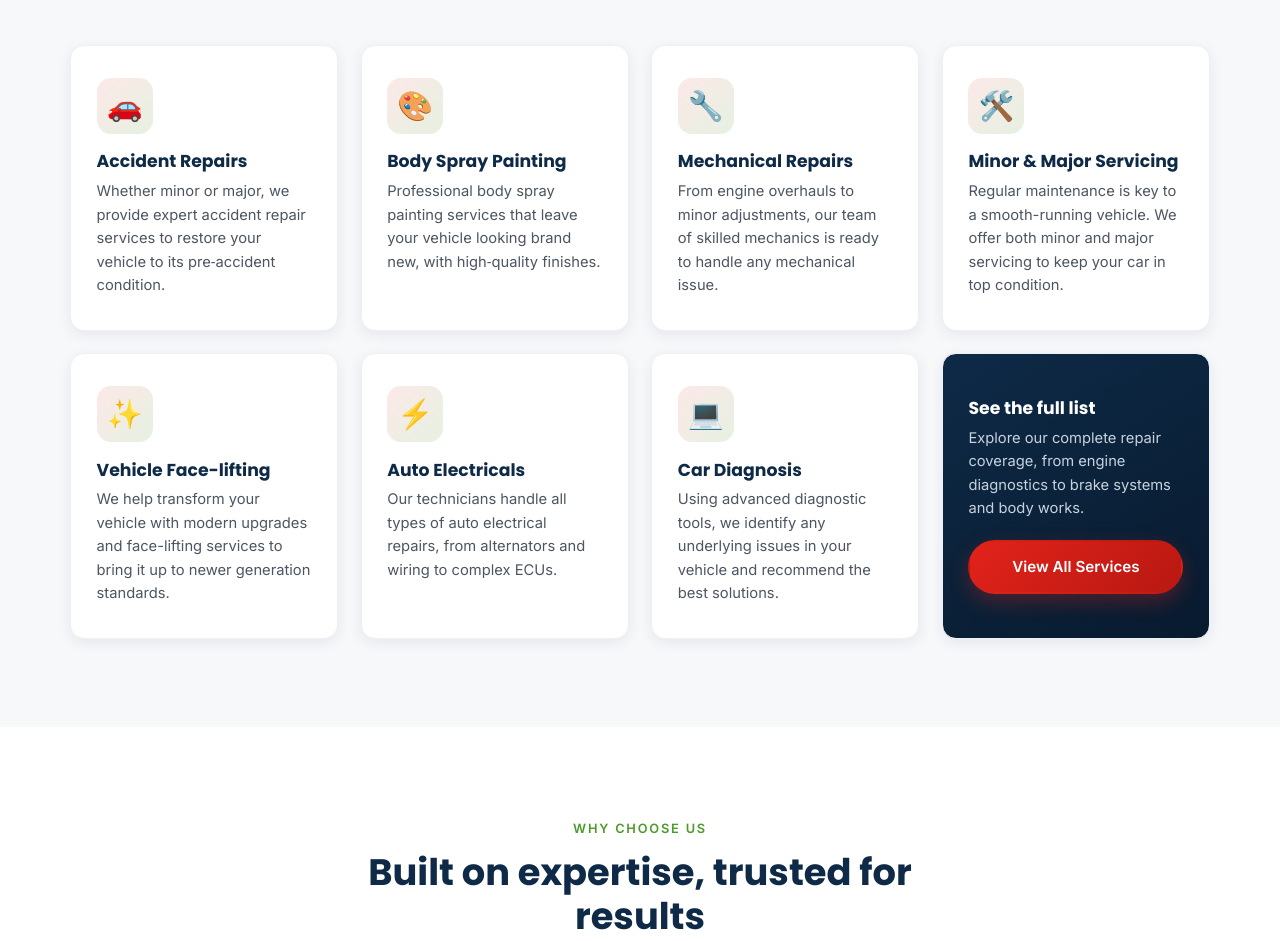
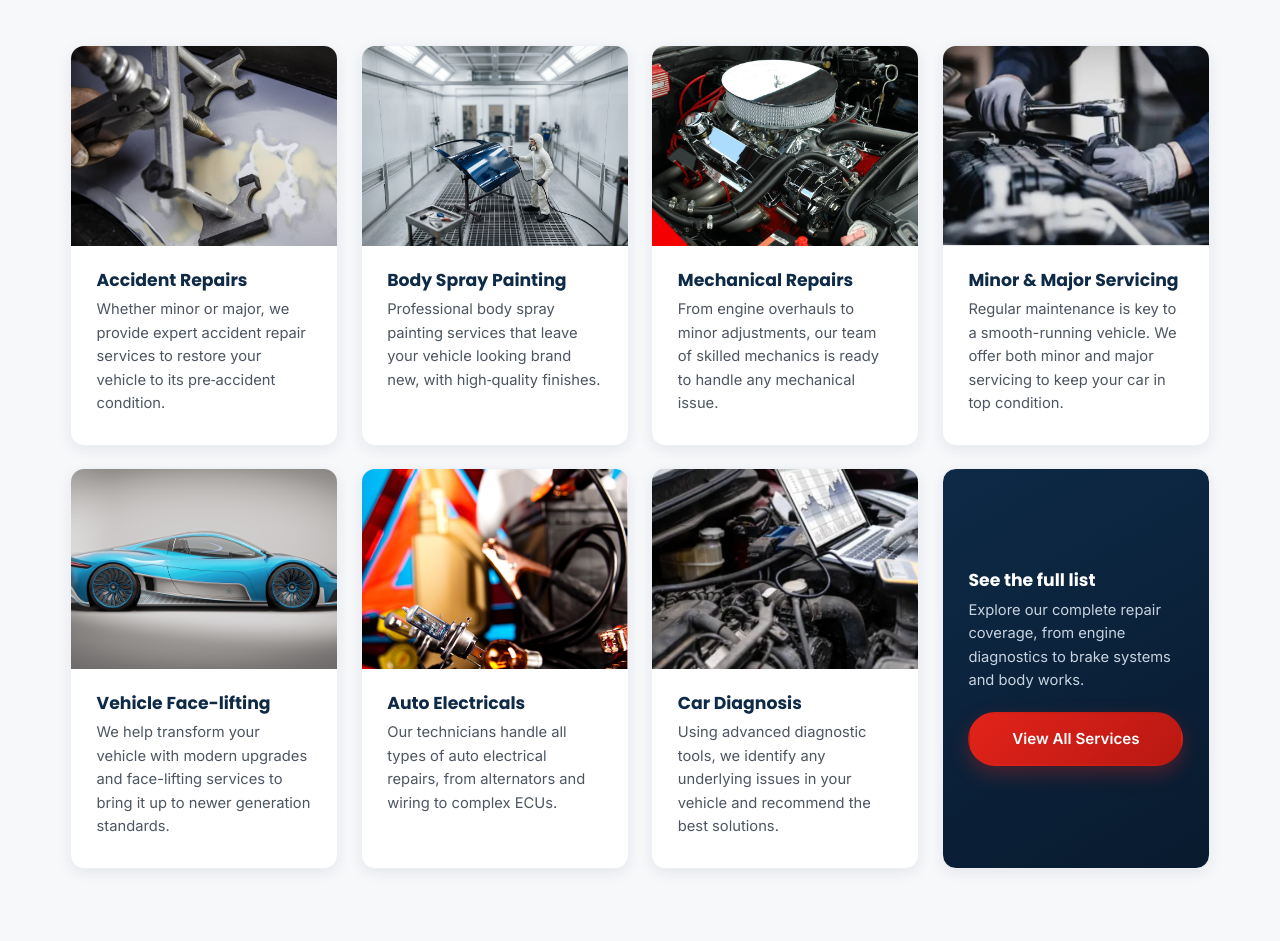
Before and after one commit to ageraustine/sparkscarautotune, a plain HTML site: page index.html in a window 1280 px wide. Shown: the part 1837-2778 px from the top of the page. Drawn offline with Linux system fonts and the light colour scheme.

Commit message:
refactor

```diff
--- a/assets/css/style.css
+++ b/assets/css/style.css
@@ -329,9 +329,14 @@
 }
 .service-card{
   background:#fff; border:1px solid var(--grey-100); border-radius:var(--radius);
-  padding:2rem 1.6rem; box-shadow:var(--shadow-sm); transition:transform .2s ease, box-shadow .2s ease, border-color .2s ease;
+  padding:0; overflow:hidden; display:flex; flex-direction:column;
+  box-shadow:var(--shadow-sm); transition:transform .2s ease, box-shadow .2s ease, border-color .2s ease;
 }
 .service-card:hover{transform:translateY(-6px); box-shadow:var(--shadow); border-color:transparent;}
+.service-card-img{width:100%; aspect-ratio:4/3; overflow:hidden; background:var(--grey-100);}
+.service-card-img img{width:100%; height:100%; object-fit:cover; display:block; transition:transform .5s ease;}
+.service-card:hover .service-card-img img{transform:scale(1.07);}
+.service-card-body{padding:1.5rem 1.6rem 1.8rem;}
 .service-icon{
   font-size:1.8rem; width:56px; height:56px; border-radius:14px; display:flex; align-items:center; justify-content:center;
   background:linear-gradient(135deg, rgba(226,35,26,.10), rgba(76,154,42,.14)); margin-bottom:1.1rem;
@@ -339,7 +344,8 @@
 .service-card h3{font-size:1.08rem; margin-bottom:.45em;}
 .service-card p{font-size:.92rem; color:var(--grey-700); margin:0;}
 .service-card-cta{
-  background:linear-gradient(150deg, var(--navy), var(--navy-dark)); color:#fff; display:flex; flex-direction:column; justify-content:center;
+  padding:2rem 1.6rem; background:linear-gradient(150deg, var(--navy), var(--navy-dark)); color:#fff;
+  display:flex; flex-direction:column; justify-content:center;
 }
 .service-card-cta h3{color:#fff;}
 .service-card-cta p{color:#c7d3de; margin-bottom:1.2rem;}
--- a/index.html
+++ b/index.html
@@ -180,39 +180,53 @@
 
       <div class="services-grid">
         <div class="service-card reveal">
-          <div class="service-icon" aria-hidden="true">&#128663;</div>
+          <div class="service-card-img"><img src="assets/img/services/accident-repairs.jpg" alt="Technician using a body-filler and dent tool on a damaged panel" loading="lazy"></div>
+          <div class="service-card-body">
             <h3>Accident Repairs</h3>
             <p>Whether minor or major, we provide expert accident repair services to restore your vehicle to its pre&#8209;accident condition.</p>
           </div>
+        </div>
         <div class="service-card reveal">
-          <div class="service-icon" aria-hidden="true">&#127912;</div>
+          <div class="service-card-img"><img src="assets/img/services/body-spray-painting.jpg" alt="Technician spray-painting a car door in a paint booth" loading="lazy"></div>
+          <div class="service-card-body">
             <h3>Body Spray Painting</h3>
             <p>Professional body spray painting services that leave your vehicle looking brand new, with high&#8209;quality finishes.</p>
           </div>
+        </div>
         <div class="service-card reveal">
-          <div class="service-icon" aria-hidden="true">&#128295;</div>
+          <div class="service-card-img"><img src="assets/img/services/mechanical-repairs.jpg" alt="Close-up of a serviced V8 engine bay" loading="lazy"></div>
+          <div class="service-card-body">
             <h3>Mechanical Repairs</h3>
             <p>From engine overhauls to minor adjustments, our team of skilled mechanics is ready to handle any mechanical issue.</p>
           </div>
+        </div>
         <div class="service-card reveal">
-          <div class="service-icon" aria-hidden="true">&#128736;&#65039;</div>
+          <div class="service-card-img"><img src="assets/img/services/minor-major-servicing.png" alt="Servicing essentials: oil, bulbs, jumper cables and a warning triangle" loading="lazy"></div>
+          <div class="service-card-body">
             <h3>Minor &amp; Major Servicing</h3>
             <p>Regular maintenance is key to a smooth-running vehicle. We offer both minor and major servicing to keep your car in top condition.</p>
           </div>
+        </div>
         <div class="service-card reveal">
-          <div class="service-icon" aria-hidden="true">&#10024;</div>
+          <div class="service-card-img"><img src="assets/img/services/vehicle-facelifting.jpg" alt="Freshly finished SUV after a vehicle face-lift" loading="lazy"></div>
+          <div class="service-card-body">
             <h3>Vehicle Face-lifting</h3>
             <p>We help transform your vehicle with modern upgrades and face-lifting services to bring it up to newer generation standards.</p>
           </div>
+        </div>
         <div class="service-card reveal">
-          <div class="service-icon" aria-hidden="true">&#9889;</div>
+          <div class="service-card-img"><img src="assets/img/services/auto-electricals.png" alt="Technician repairing a vehicle's wiring and fuse box" loading="lazy"></div>
+          <div class="service-card-body">
             <h3>Auto Electricals</h3>
             <p>Our technicians handle all types of auto electrical repairs, from alternators and wiring to complex ECUs.</p>
           </div>
+        </div>
         <div class="service-card reveal">
-          <div class="service-icon" aria-hidden="true">&#128187;</div>
+          <div class="service-card-img"><img src="assets/img/services/car-diagnosis.png" alt="Laptop-based diagnostic scan connected to an engine" loading="lazy"></div>
+          <div class="service-card-body">
             <h3>Car Diagnosis</h3>
             <p>Using advanced diagnostic tools, we identify any underlying issues in your vehicle and recommend the best solutions.</p>
+          </div>
         </div>
         <div class="service-card service-card-cta reveal">
           <h3>See the full list</h3>
```
Also changed, not shown: services.html (+21 -7 lines), assets/img/services/accident-repairs.jpg (added), assets/img/services/auto-electricals.png (added), assets/img/services/body-spray-painting.jpg (added), assets/img/services/car-diagnosis.png (added), assets/img/services/electrical_repair.png (added), assets/img/services/mechanical-repairs.jpg (added), assets/img/services/minor-major-servicing.png (added), assets/img/services/vehicle-facelifting.jpg (added). Lines whose indentation alone changed are shown as unchanged.
